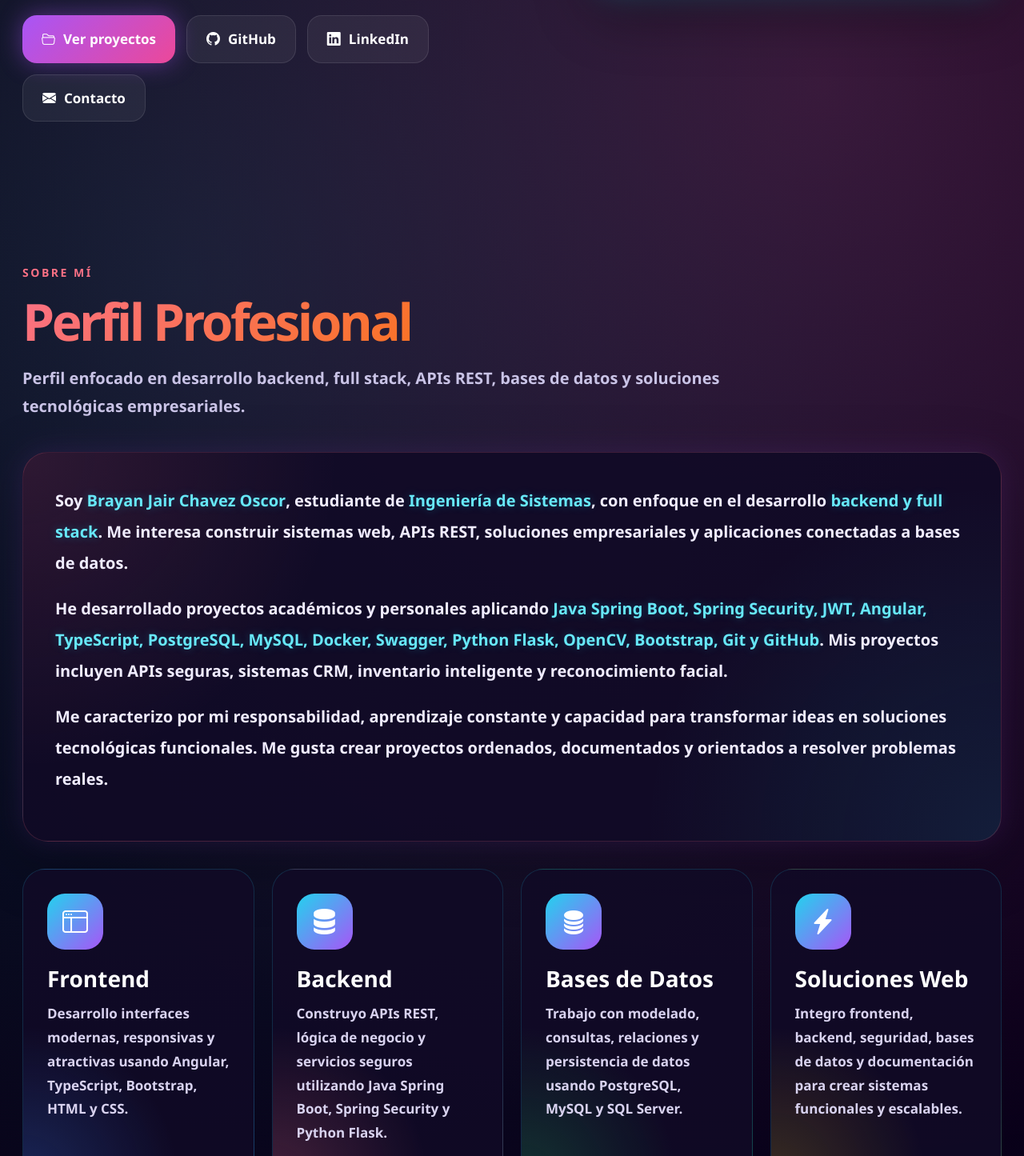
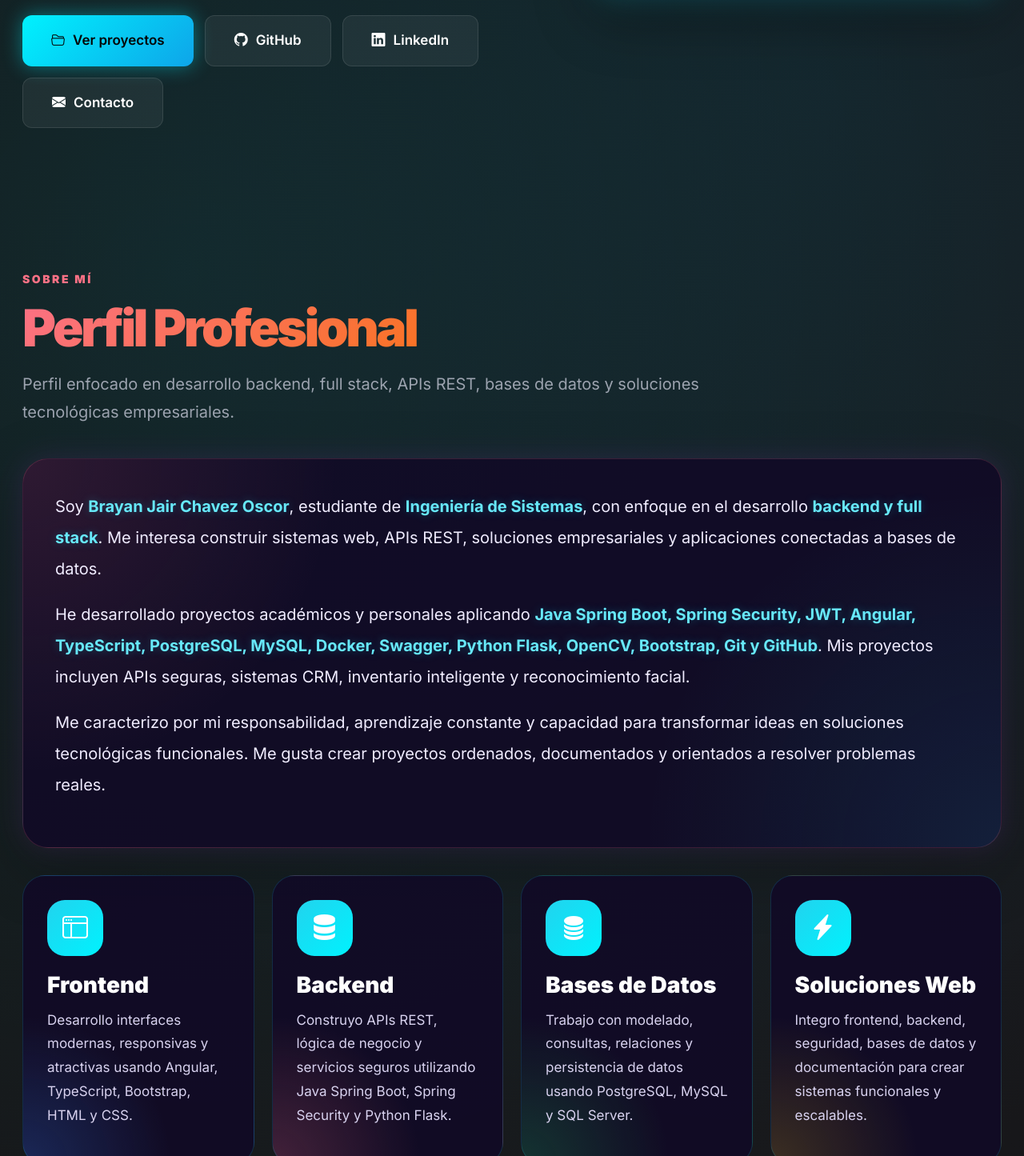
Before and after one commit to Brayan1262/portafolio-brayan, an Angular app: page / in a window 1280 px wide. Shown: the part 865-2310 px from the top of the page at 80% size. Built offline with nearby package versions, Linux system fonts and the light colour scheme.

Commit message:
feat: actualizar proyectos principales y modernizar UI/UX

```diff
--- a/src/app/app.css
+++ b/src/app/app.css
@@ -281,26 +281,26 @@
 
 .btn-main,
 .btn-social {
-  border-radius: 18px;
-  padding: 16px 24px;
+  border-radius: 12px;
+  padding: 18px 36px;
   font-size: 17px;
-  font-weight: 950;
+  font-weight: 600;
   display: inline-flex;
   align-items: center;
   gap: 10px;
-  transition: 0.25s ease;
+  transition: all 0.3s cubic-bezier(0.4, 0, 0.2, 1);
 }
 
 .btn-main {
-  background: linear-gradient(135deg, var(--primary), var(--pink));
-  color: white;
-  box-shadow: 0 0 30px rgba(168, 85, 247, 0.45);
+  background: linear-gradient(135deg, var(--primary), var(--primary-2));
+  color: #050505;
+  box-shadow: 0 0 25px rgba(0, 242, 254, 0.4);
 }
 
 .btn-main:hover {
-  color: white;
-  transform: translateY(-4px);
-  box-shadow: 0 0 42px rgba(236, 72, 153, 0.65);
+  color: #050505;
+  transform: scale(1.05) translateY(-2px);
+  box-shadow: 0 0 40px rgba(0, 242, 254, 0.7);
 }
 
 .btn-social {
@@ -751,19 +751,21 @@
   display: grid;
   grid-template-columns: 0.9fr 1.1fr;
   gap: 30px;
-  background:
-    radial-gradient(circle at top left, rgba(34, 211, 238, 0.12), transparent 34%),
-    radial-gradient(circle at bottom right, rgba(236, 72, 153, 0.12), transparent 36%),
-    rgba(17, 10, 38, 0.92);
-  border: 1px solid rgba(168, 85, 247, 0.18);
-  border-radius: 34px;
+  background: rgba(30, 30, 30, 0.4);
+  backdrop-filter: blur(12px);
+  -webkit-backdrop-filter: blur(12px);
+  border: 1px solid rgba(255, 255, 255, 0.08);
+  border-radius: 24px;
   padding: 34px;
   min-height: 530px;
-  transition: 0.25s ease;
+  box-shadow: 0 8px 32px rgba(0, 0, 0, 0.25);
+  transition: all 0.3s cubic-bezier(0.4, 0, 0.2, 1);
 }
 
 .project-card:hover {
-  box-shadow: 0 0 38px rgba(168, 85, 247, 0.18);
+  transform: translateY(-5px);
+  box-shadow: 0 15px 40px rgba(0, 242, 254, 0.15);
+  border-color: rgba(0, 242, 254, 0.3);
 }
 
 .project-visual {
@@ -905,18 +907,57 @@
 .project-tags {
   display: flex;
   flex-wrap: wrap;
-  gap: 9px;
+  gap: 8px;
   margin-top: auto;
+  margin-bottom: 24px;
 }
 
 .project-tags span {
-  color: #f9a8d4;
-  background: rgba(236, 72, 153, 0.12);
-  border: 1px solid rgba(236, 72, 153, 0.18);
+  color: var(--primary);
+  background: rgba(0, 242, 254, 0.1);
+  border: 1px solid rgba(0, 242, 254, 0.2);
   border-radius: 999px;
-  padding: 8px 12px;
+  padding: 6px 14px;
+  font-size: 13px;
+  font-weight: 600;
+}
+
+.project-actions {
+  display: flex;
+  gap: 12px;
+}
+
+.btn-card-action {
+  border-radius: 8px;
+  padding: 10px 18px;
   font-size: 14px;
-  font-weight: 850;
+  font-weight: 600;
+  display: inline-flex;
+  align-items: center;
+  gap: 8px;
+  transition: all 0.25s ease;
+  background: rgba(255, 255, 255, 0.08);
+  color: #e5e7eb;
+  border: 1px solid rgba(255, 255, 255, 0.1);
+}
+
+.btn-card-action:hover {
+  background: var(--primary);
+  color: #050505;
+  border-color: var(--primary);
+  transform: translateY(-2px);
+  box-shadow: 0 4px 15px rgba(0, 242, 254, 0.3);
+}
+
+.btn-card-action.outline {
+  background: transparent;
+  color: var(--primary);
+  border: 1px solid var(--primary);
+}
+
+.btn-card-action.outline:hover {
+  background: rgba(0, 242, 254, 0.1);
+  color: var(--primary);
 }
 
 .project-dots {
--- a/src/app/app.html
+++ b/src/app/app.html
@@ -113,7 +113,7 @@
 
   <section id="sobre-mi" class="section-block">
     <div class="page-container">
-      <div class="section-title title-red">
+      <div class="section-title title-red reveal-up">
         <span>SOBRE MÍ</span>
         <h2>Perfil Profesional</h2>
         <p>
@@ -121,7 +121,7 @@
         </p>
       </div>
 
-      <div class="about-panel">
+      <div class="about-panel reveal-up">
         <p>
           Soy <strong>Brayan Jair Chavez Oscor</strong>, estudiante de
           <strong>Ingeniería de Sistemas</strong>, con enfoque en el desarrollo
@@ -144,7 +144,7 @@
         </p>
       </div>
 
-      <div class="areas-grid">
+      <div class="areas-grid reveal-up">
         @for (area of areas; track area.title) {
           <article class="area-card">
             <div class="area-icon">
@@ -161,7 +161,7 @@
 
   <section id="tecnologias" class="section-block skills-section">
     <div class="page-container">
-      <div class="section-title center title-cyan">
+      <div class="section-title center title-cyan reveal-up">
         <span>MIS TECNOLOGÍAS</span>
         <h2>Tecnologías y Herramientas</h2>
         <p>
@@ -169,7 +169,7 @@
         </p>
       </div>
 
-      <div class="skills-grid">
+      <div class="skills-grid reveal-up">
         @for (skill of skills; track skill.name) {
           <article class="skill-card {{ skill.type }}">
             <div class="skill-icon">
@@ -186,7 +186,7 @@
 
   <section id="proyectos" class="section-block projects-section">
     <div class="page-container">
-      <div class="projects-heading-row">
+      <div class="projects-heading-row reveal-up">
         <div class="section-title title-green">
           <span>PROYECTOS DESTACADOS</span>
           <h2>Mis 5 Proyectos Principales</h2>
@@ -208,7 +208,7 @@
         </div>
       </div>
 
-      <div class="projects-carousel">
+      <div class="projects-carousel reveal-up">
         <div
           class="projects-track"
           [style.transform]="'translateX(-' + proyectoActual() * 100 + '%)'"
@@ -235,10 +235,6 @@
                 <div class="project-content">
                   <div class="project-top">
                     <span>{{ project.category }}</span>
-
-                    <a [href]="project.url" target="_blank" class="project-github">
-                      <i class="bi bi-github"></i>
-                    </a>
                   </div>
 
                   <h3>{{ project.title }}</h3>
@@ -257,6 +253,15 @@
                     @for (tag of project.tags; track tag) {
                       <span>{{ tag }}</span>
                     }
+                  </div>
+
+                  <div class="project-actions">
+                    <a [href]="project.url" target="_blank" class="btn-card-action">
+                      <i class="bi bi-github"></i> Ver Código
+                    </a>
+                    <a href="#" target="_blank" class="btn-card-action outline">
+                      <i class="bi bi-box-arrow-up-right"></i> Ver Demo
+                    </a>
                   </div>
                 </div>
               </div>
@@ -279,7 +284,7 @@
 
   <section id="contacto" class="section-block contact-section">
     <div class="page-container contact-grid">
-      <div class="contact-info">
+      <div class="contact-info reveal-up">
         <span>CONTACTO</span>
         <h2>Trabajemos juntos</h2>
 
@@ -312,7 +317,7 @@
         </div>
       </div>
 
-      <form class="contact-form">
+      <form class="contact-form reveal-up">
         <label>Nombres</label>
         <input type="text" placeholder="¿Cuál es tu nombre?">
 
--- a/src/app/app.ts
+++ b/src/app/app.ts
@@ -1,4 +1,4 @@
-import { Component, OnDestroy, OnInit, signal } from '@angular/core';
+import { Component, OnDestroy, OnInit, signal, AfterViewInit } from '@angular/core';
 
 @Component({
   selector: 'app-root',
@@ -7,7 +7,7 @@ import { Component, OnDestroy, OnInit, signal } from '@angular/core';
   templateUrl: './app.html',
   styleUrls: ['./app.css']
 })
-export class App implements OnInit, OnDestroy {
+export class App implements OnInit, OnDestroy, AfterViewInit {
   currentYear = new Date().getFullYear();
 
   proyectoActual = signal(0);
@@ -64,57 +64,27 @@ export class App implements OnInit, OnDestroy {
 
   projects = [
     {
-      title: 'TaskGuard API',
-      category: 'Backend Python profesional',
-      url: 'https://github.com/Brayan1262/taskguard-fastapi',
-      icon: 'bi-kanban-fill',
+      title: 'Guardián Financiero IA 🛡️',
+      category: 'Arquitectura de Microservicios',
+      url: 'https://github.com/Brayan1262/Guardian-Financiero-IA',
+      icon: 'bi-shield-check',
       description:
-        'API REST profesional para gestión de proyectos y tareas, desarrollada con Python FastAPI, PostgreSQL, Docker, JWT, RBAC, logging, dashboard de métricas y tests automatizados.',
+        'Plataforma antifraude de grado empresarial con arquitectura de microservicios. Motor de reglas en Java, evaluación de IA en Python y dashboard en Angular. 100% Dockerizado.',
       points: [
-        'Autenticación JWT con usuario autenticado y control de permisos por roles ADMIN, MANAGER y DEVELOPER.',
-        'CRUD de proyectos y tareas con reglas de acceso, asignación de tareas, estados y prioridades.',
-        'Dashboard de métricas, manejo global de errores, middleware de logging y header X-Process-Time.',
-        'Testing con pytest, arquitectura por capas, SQLAlchemy, Pydantic, Docker y PostgreSQL.'
+        'Motor de reglas de negocio en Java Spring Boot.',
+        'Servicio de evaluación de IA desarrollado en Python FastAPI.',
+        'Dashboard de monitoreo e incidentes en Angular 17.',
+        'Arquitectura de microservicios, PostgreSQL, Docker y autenticación con JWT.'
       ],
-      tags: ['Python', 'FastAPI', 'JWT', 'RBAC', 'PostgreSQL', 'Docker', 'Pytest']
+      tags: ['Angular 17', 'Spring Boot', 'FastAPI', 'PostgreSQL', 'Docker', 'JWT']
     },
     {
-      title: 'Secure User Management API',
-      category: 'Backend Java seguro',
-      url: 'https://github.com/Brayan1262/secure-user-management-api',
-      icon: 'bi-shield-lock-fill',
-      description:
-        'API REST segura para gestión de usuarios, roles y autenticación con JWT, desarrollada con Java Spring Boot, Spring Security, PostgreSQL, Docker, Swagger y pruebas unitarias.',
-      points: [
-        'Registro, login, generación de token JWT y protección de rutas por roles.',
-        'Gestión de usuarios con roles ADMIN, USER y SUPPORT, activación y desactivación de cuentas.',
-        'Manejo global de errores, validaciones profesionales y documentación interactiva con Swagger.',
-        'Uso de PostgreSQL con Docker, arquitectura por capas, JUnit 5 y Mockito.'
-      ],
-      tags: ['Java 21', 'Spring Boot', 'Spring Security', 'JWT', 'PostgreSQL', 'Docker']
-    },
-    {
-      title: 'SalesFlow CRM API',
-      category: 'CRM empresarial',
-      url: 'https://github.com/Brayan1262/salesflow-crm-api',
-      icon: 'bi-briefcase-fill',
-      description:
-        'API REST tipo CRM para gestionar clientes, contactos, oportunidades comerciales, actividades de seguimiento y dashboard empresarial.',
-      points: [
-        'Gestión completa de clientes, contactos, oportunidades de venta y actividades comerciales.',
-        'Dashboard CRM con indicadores de clientes, oportunidades, montos estimados y actividades pendientes.',
-        'Validaciones, manejo global de errores y documentación visual mediante Swagger/OpenAPI.',
-        'Backend desarrollado con Java Spring Boot, PostgreSQL, Docker, JPA, Hibernate y arquitectura por capas.'
-      ],
-      tags: ['Java 21', 'Spring Boot', 'PostgreSQL', 'Docker', 'Swagger', 'CRM']
-    },
-    {
-      title: 'SmartStock AI',
-      category: 'Inventario inteligente',
-      url: 'https://github.com/Brayan1262/smartstock-ai',
+      title: 'IA Inventario Inteligente',
+      category: 'Inventario Inteligente',
+      url: 'https://github.com/Brayan1262/IA-inventario-inteligente',
       icon: 'bi-cart-check-fill',
       description:
-        'Sistema inteligente de inventario que integra Angular, Java Spring Boot y MySQL con recomendaciones de reposición y asistente virtual.',
+        'Sistema inteligente de inventario que integra Angular, Java Spring Boot y base de datos con recomendaciones de reposición y asistente virtual.',
       points: [
         'Plataforma para gestionar productos, ventas, stock, historial y métricas del inventario.',
         'Dashboard empresarial con indicadores de productos críticos, stock normal y valor del inventario.',
@@ -124,25 +94,78 @@ export class App implements OnInit, OnDestroy {
       tags: ['Angular', 'Spring Boot', 'MySQL', 'API REST', 'Inventario', 'IA']
     },
     {
+      title: 'Buki Booking App',
+      category: 'Sistema de Reservas',
+      url: 'https://github.com/Brayan1262/buki-booking-app',
+      icon: 'bi-calendar-check-fill',
+      description:
+        'Aplicación web moderna orientada a la gestión eficiente de reservas, citas y disponibilidad de servicios.',
+      points: [
+        'Gestión de disponibilidad y franjas horarias configurables.',
+        'Panel de administración y control de reservas en tiempo real.',
+        'Desarrollo Full Stack enfocado en la experiencia de usuario.',
+        'Integración con base de datos relacional y autenticación segura.'
+      ],
+      tags: ['Angular', 'Spring Boot', 'PostgreSQL', 'JWT', 'Docker']
+    },
+    {
       title: 'Sistema de Asistencia Facial',
-      category: 'Visión computacional',
+      category: 'Visión Computacional',
       url: 'https://github.com/Brayan1262/sistema-asistencia-facial',
       icon: 'bi-person-bounding-box',
       description:
-        'Sistema web de asistencia facial para instituciones educativas, integrando Angular, Java Spring Boot, Python Flask, OpenCV y MySQL.',
+        'Sistema web de asistencia facial para instituciones educativas, integrando Angular, Java Spring Boot, Python Flask y OpenCV.',
       points: [
         'Registro de estudiantes y docentes con asociación de imágenes faciales.',
         'Reconocimiento facial mediante microservicio en Python Flask con OpenCV.',
         'Backend en Java Spring Boot para gestionar personas, asistencias, estados y justificaciones.',
-        'Frontend administrativo en Angular con diseño profesional, navegación por módulos y modo claro/oscuro.'
+        'Frontend administrativo en Angular con diseño profesional y reportes.'
       ],
       tags: ['Angular', 'Spring Boot', 'Python Flask', 'OpenCV', 'MySQL']
+    },
+    {
+      title: 'Gestión Usuarios Segura API',
+      category: 'Seguridad Backend',
+      url: 'https://github.com/Brayan1262/gestion-usuarios-segura-api',
+      icon: 'bi-shield-lock-fill',
+      description:
+        'API REST segura para gestión de usuarios, roles y autenticación con JWT, desarrollada con Java Spring Boot, Spring Security y PostgreSQL.',
+      points: [
+        'Registro, login, generación de token JWT y protección de rutas por roles.',
+        'Gestión de usuarios con roles ADMIN, USER y SUPPORT, activación y desactivación de cuentas.',
+        'Manejo global de errores, validaciones profesionales y documentación interactiva con Swagger.',
+        'Arquitectura por capas, integraciones sólidas y pruebas unitarias.'
+      ],
+      tags: ['Java 21', 'Spring Boot', 'Spring Security', 'JWT', 'PostgreSQL', 'Docker']
     }
   ];
 
   ngOnInit(): void {
     this.iniciarCarruselAutomatico();
   }
+
+  ngAfterViewInit(): void {
+    if (typeof window !== 'undefined' && 'IntersectionObserver' in window) {
+      const observer = new IntersectionObserver((entries) => {
+        entries.forEach(entry => {
+          if (entry.isIntersecting) {
+            entry.target.classList.add('visible');
+            observer.unobserve(entry.target);
+          }
+        });
+      }, {
+        threshold: 0.15,
+        rootMargin: '0px 0px -50px 0px'
+      });
+
+      setTimeout(() => {
+        document.querySelectorAll('.reveal-up').forEach((el) => {
+          observer.observe(el);
+        });
+      }, 100);
+    }
+  }
+
 
   ngOnDestroy(): void {
     this.detenerCarruselAutomatico();
--- a/src/index.html
+++ b/src/index.html
@@ -6,6 +6,9 @@
   <base href="./">
   <meta name="viewport" content="width=device-width, initial-scale=1">
   <link rel="icon" type="image/x-icon" href="favicon.ico">
+  <link rel="preconnect" href="https://fonts.googleapis.com">
+  <link rel="preconnect" href="https://fonts.gstatic.com" crossorigin>
+  <link href="https://fonts.googleapis.com/css2?family=Inter:wght@400;500;600;700;800;900&display=swap" rel="stylesheet">
 </head>
 <body>
   <app-root></app-root>
--- a/src/styles.css
+++ b/src/styles.css
@@ -2,30 +2,30 @@
 @import "bootstrap-icons/font/bootstrap-icons.css";
 
 :root {
-  --bg-main: #05010f;
-  --bg-panel: rgba(17, 10, 38, 0.84);
-  --bg-panel-strong: rgba(22, 12, 52, 0.96);
+  --bg-main: #121212;
+  --bg-panel: rgba(30, 30, 30, 0.84);
+  --bg-panel-strong: rgba(40, 40, 40, 0.96);
 
-  --primary: #a855f7;
-  --primary-2: #7c3aed;
+  --primary: #00f2fe; /* Azul eléctrico / Vibrante */
+  --primary-2: #0ea5e9;
   --cyan: #22d3ee;
   --pink: #ec4899;
   --red: #fb7185;
   --green: #22c55e;
   --yellow: #facc15;
 
-  --text: #ffffff;
-  --muted: #c9c3e6;
-  --muted-2: #9f97c4;
+  --text: #f9fafb;
+  --muted: #9ca3af;
+  --muted-2: #6b7280;
   --border: rgba(255, 255, 255, 0.1);
 
-  --shadow-purple: 0 0 35px rgba(168, 85, 247, 0.35);
+  --shadow-primary: 0 0 35px rgba(0, 242, 254, 0.35);
   --shadow-cyan: 0 0 35px rgba(34, 211, 238, 0.25);
 }
 
 * {
   box-sizing: border-box;
-  font-family: "Segoe UI", Arial, sans-serif;
+  font-family: "Inter", sans-serif;
 }
 
 html {
@@ -36,12 +36,12 @@ body {
   margin: 0;
   color: var(--text);
   background:
-    radial-gradient(circle at 18% 20%, rgba(34, 211, 238, 0.12), transparent 28%),
-    radial-gradient(circle at 80% 16%, rgba(236, 72, 153, 0.22), transparent 26%),
-    radial-gradient(circle at 45% 70%, rgba(124, 58, 237, 0.22), transparent 34%),
-    linear-gradient(135deg, #05010f, #090019 45%, #020617);
+    radial-gradient(circle at 18% 20%, rgba(0, 242, 254, 0.08), transparent 28%),
+    radial-gradient(circle at 80% 16%, rgba(14, 165, 233, 0.08), transparent 26%),
+    radial-gradient(circle at 45% 70%, rgba(34, 211, 238, 0.08), transparent 34%),
+    linear-gradient(135deg, #121212, #18181b 45%, #09090b);
   overflow-x: hidden;
-  font-weight: 650;
+  font-weight: 400;
 }
 
 a {
@@ -49,6 +49,19 @@ a {
 }
 
 ::selection {
-  background: rgba(168, 85, 247, 0.45);
+  background: rgba(0, 242, 254, 0.3);
   color: white;
 }
+
+/* Scroll Reveal Animations */
+.reveal-up {
+  opacity: 0;
+  transform: translateY(40px);
+  transition: opacity 0.8s cubic-bezier(0.5, 0, 0, 1), transform 0.8s cubic-bezier(0.5, 0, 0, 1);
+  will-change: opacity, transform;
+}
+
+.reveal-up.visible {
+  opacity: 1;
+  transform: translateY(0);
+}
```
